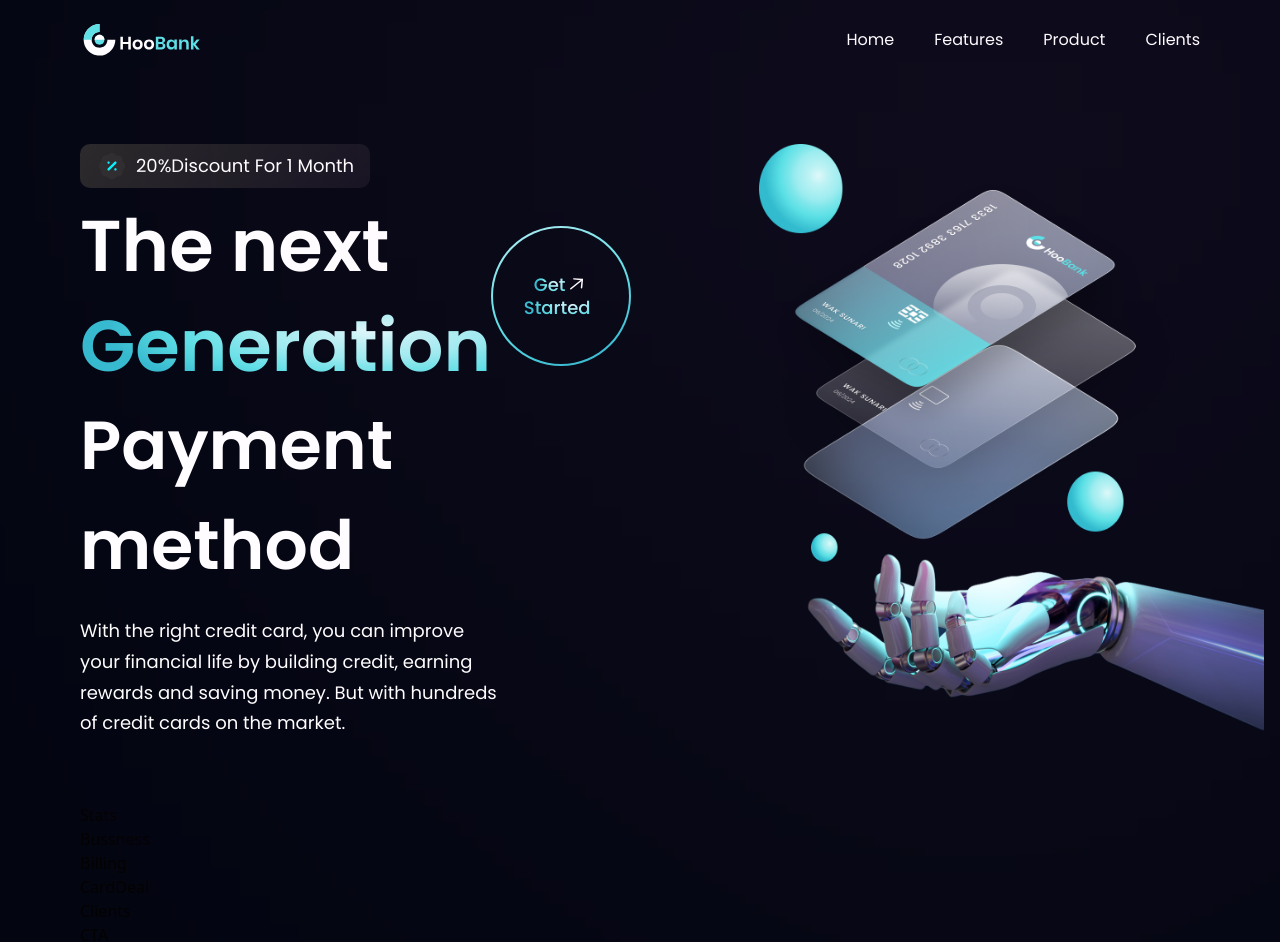
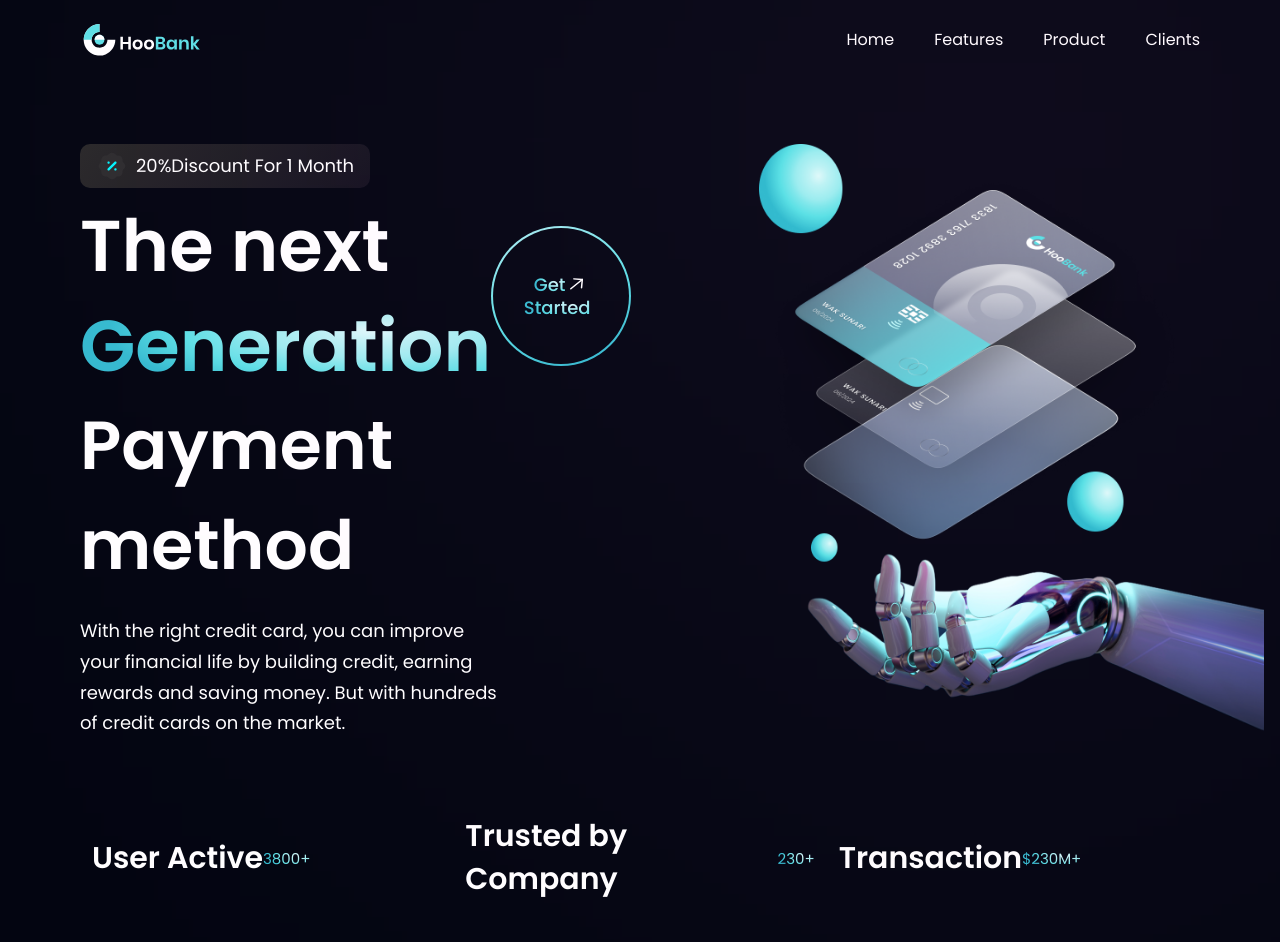
Before and after one commit to Aminehariri/Bank_App, a React (Create React App) app: page / in a window 1280 px wide. Shown: the top 942 px of the page. Built offline with nearby package versions, Linux system fonts and the light colour scheme; the HTML template or start-up script is replaced by a standard one.

Commit message:
done with the stats section

```diff
--- a/src/components/Stats.jsx
+++ b/src/components/Stats.jsx
@@ -1,7 +1,19 @@
 import React from 'react'
+import { stats } from '../constants'
+import styles from '../style'
+
 
 export default function Stats() {
   return (
-    <div>Stats</div>
+    <section className={`${styles.flexCenter} flex-row flex-wrap ms:mb-20 mb-6`}>
+      {
+        stats.map((stat) =>(
+          <div key={stat.id} className={`flex-1 flex justify-start items-center m-3 flex-row`}>
+            <h4 className='font-poppins font-semibold xl:text-[40px] text-[30px] xl:leading-[53px] leading-[43px] text-white'>{stat.title}</h4>
+            <p className='font-poppins font-normal xl:text-[20px] text-[15px] xl:leading-[26px] leading-[21px] text-gradient uppercase'>{stat.value}</p>
+          </div>
+        ))
+      }
+    </section>
   )
 }
```
